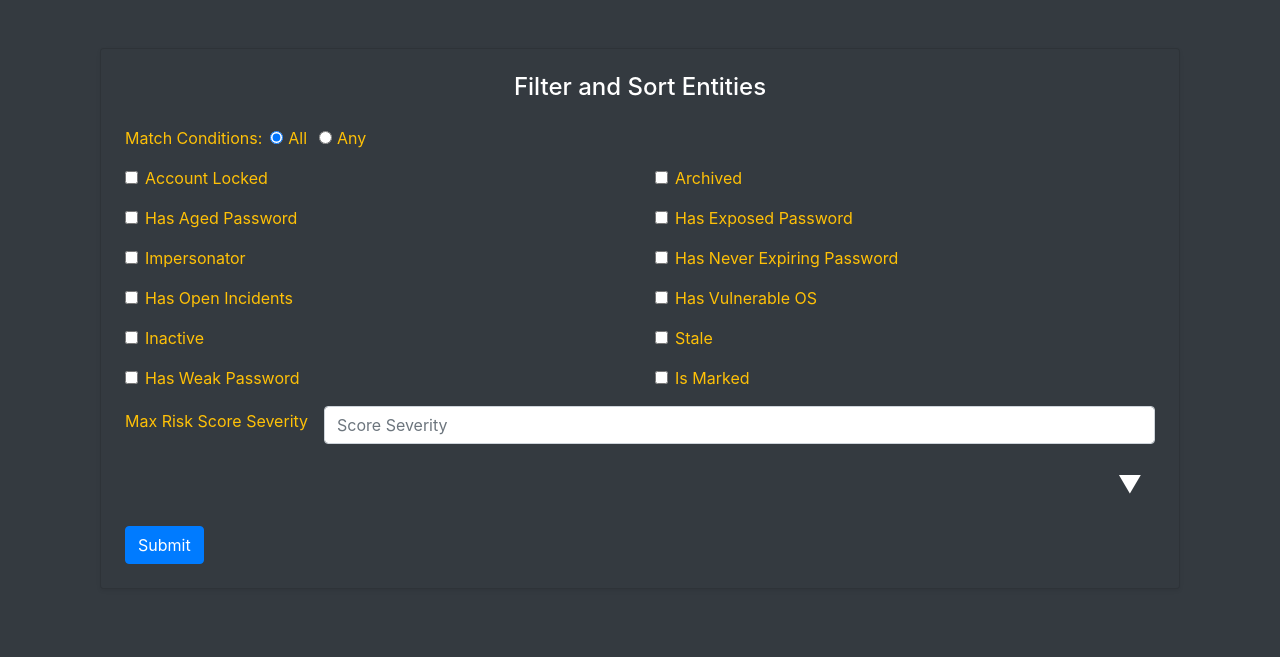
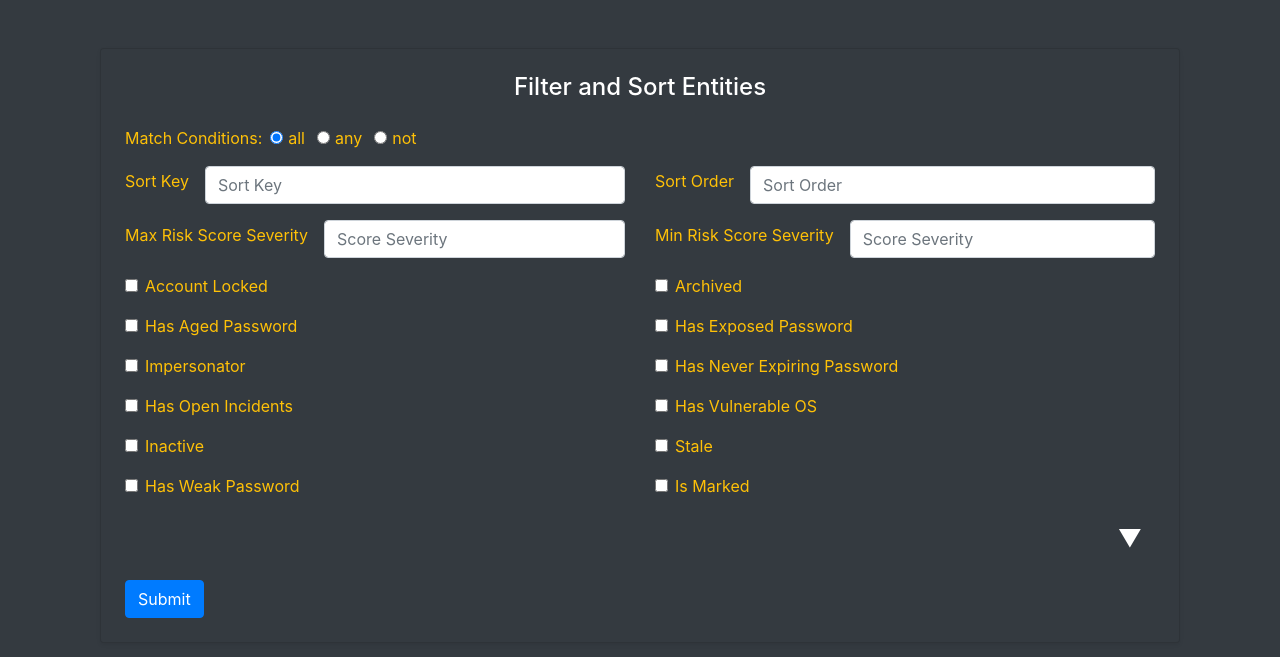
Before and after one commit to zayeemZaki/FullStackCrowdStrikeAutomation, a Flask app: page /entities in a window 1280 px wide. Shown: the part 63-720 px from the top of the page. Run offline with Flask 3, Linux system fonts and the light colour scheme; the visitor is signed in with stand-in values (Sample User, id 1); some libraries are stand-ins or nearby versions.

Commit message:
added more fields to filter

```diff
--- a/website/scripts/entity.py
+++ b/website/scripts/entity.py
@@ -29,18 +29,36 @@ def entity_table():
         }
 
         # Capture form data securely
-        form_data = {k: v.strip() for k, v in request.form.items() if v.strip()}
+        form_data = request.form
+
+        # Convert checkbox values to boolean
+        checkbox_fields = ['accountLocked', 'archived', 'hasAgedPassword', 'hasExposedPassword', 'impersonator',
+                           'hasNeverExpiringPassword', 'hasOpenIncidents', 'hasVulnerableOs', 'inactive', 'stale',
+                           'hasWeakPassword', 'isMarked', 'cloudEnabled', 'cloudOnly', 'hasAccount']
+
+        filters = {field: (form_data.get(field) == 'on') for field in checkbox_fields}
+
+        # Include additional non-checkbox form parameters
+        filters.update({
+            'maxRiskScoreSeverity': form_data.get('maxRiskScoreSeverity', ''),
+            'accountCreationEndTime': form_data.get('accountCreationEndTime', ''),
+            'accountCreationStartTime': form_data.get('accountCreationStartTime', ''),
+            'accountExpirationEndTime': form_data.get('accountExpirationEndTime', ''),
+            'accountExpirationStartTime': form_data.get('accountExpirationStartTime', ''),
+            'agentIds': form_data.get('agentIds', ''),
+            'businessRoles': form_data.get('businessRoles', ''),
+            'domains': form_data.get('domains', ''),
+            'entityIds': form_data.get('entityIds', '')
+        })
 
         # Construct filters based on form input
         query_filters = []
-        for key, value in form_data.items():
+        for key, value in filters.items():
             if value:
-                if key in ["first", "last"]:
-                    query_filters.append(f'{key}: {value}')
-                elif key == "types":
-                    query_filters.append(f'{key}: [{value}]')
+                if isinstance(value, bool):
+                    query_filters.append(f'{key}: {str(value).lower()}')
                 else:
-                    query_filters.append(f'{key}: {"true" if value.lower() == "true" else "false" if value.lower() == "false" else value}')
+                    query_filters.append(f'{key}: "{value}"')
 
         query_filters_string = ", ".join(query_filters)
 
--- a/website/templates/entity/entity.html
+++ b/website/templates/entity/entity.html
@@ -14,13 +14,47 @@
                     <span class="mr-2" style="color: #FFC107;">Match Conditions:</span>
                     <div class="form-check form-check-inline">
                         <input class="form-check-input" type="radio" name="matchCondition" id="matchAll" value="all" checked>
-                        <label class="form-check-label" for="matchAll" style="color: #FFC107;">All</label>
+                        <label class="form-check-label" for="matchAll" style="color: #FFC107;">all</label>
                     </div>
                     <div class="form-check form-check-inline">
                         <input class="form-check-input" type="radio" name="matchCondition" id="matchAny" value="any">
-                        <label class="form-check-label" for="matchAny" style="color: #FFC107;">Any</label>
+                        <label class="form-check-label" for="matchAny" style="color: #FFC107;">any</label>
+                    </div>
+                    <div class="form-check form-check-inline">
+                        <input class="form-check-input" type="radio" name="matchCondition" id="matchNot" value="not">
+                        <label class="form-check-label" for="matchNot" style="color: #FFC107;">not</label>
                     </div>
                 </div>
+            </div>
+
+            <div class="row">
+                <!-- Max Risk Score Severity -->
+                <div class="col-md-6 mb-3 d-flex align-items-center">
+                    <label for="sortKey" class="form-label me-2" style="color: #FFC107;">Sort Key</label>
+                    <input type="text" class="form-control" id="sortKey" name="sortKey" placeholder="Sort Key" style="width: 40%;">
+                </div>
+
+                <!-- Min Risk Score Severity -->
+                <div class="col-md-6 mb-3 d-flex align-items-center">
+                    <label for="sortOrder" class="form-label me-2" style="color: #FFC107;">Sort Order</label>
+                    <input type="text" class="form-control" id="sortOrder" name="sortOrder" placeholder="Sort Order" style="width: 40%;">
+                </div>
+            </div>
+
+            <div class="row">
+                <!-- Max Risk Score Severity -->
+                <div class="col-md-6 mb-3 d-flex align-items-center">
+                    <label for="maxRiskScoreSeverity" class="form-label me-2" style="color: #FFC107;">Max Risk Score Severity</label>
+                    <input type="text" class="form-control" id="maxRiskScoreSeverity" name="maxRiskScoreSeverity" placeholder="Score Severity" style="width: 40%;">
+                </div>
+
+                <!-- Min Risk Score Severity -->
+                <div class="col-md-6 mb-3 d-flex align-items-center">
+                    <label for="minRiskScoreSeverity" class="form-label me-2" style="color: #FFC107;">Min Risk Score Severity</label>
+                    <input type="text" class="form-control" id="minRiskScoreSeverity" name="minRiskScoreSeverity" placeholder="Score Severity" style="width: 40%;">
+                </div>
+
+
             </div>
 
             <!-- Filters -->
@@ -132,14 +166,6 @@
                 </div>
             </div>
 
-            <!-- Max Risk Score Severity -->
-            <div class="row mb-3">
-                <div class="col-md-12 d-flex align-items-center">
-                    <label for="maxRiskScoreSeverity" class="form-label me-2" style="color: #FFC107;">Max Risk Score Severity</label>
-                    <input type="text" class="form-control" id="maxRiskScoreSeverity" name="maxRiskScoreSeverity" placeholder="Score Severity" style="width: 40%;">
-                </div>
-            </div>
-
             <!-- Secondary Filters (Hidden by default) -->
             <div id="secondary-filters" style="display: none;">
                 <div class="row">
@@ -169,6 +195,35 @@
                         <input type="datetime-local" class="form-control" id="accountExpirationStartTime" name="accountExpirationStartTime" style="width: 40%;">
                     </div>
                 </div>
+
+                <div class="row">
+                    <!-- Secondary Filter 3 -->
+                    <div class="col-md-6 mb-3 d-flex align-items-center">
+                        <label for="mostRecentActivityEndTime" class="form-label me-2" style="color: #FFC107;">Most Recent Activity End Time</label>
+                        <input type="datetime-local" class="form-control" id="mostRecentActivityEndTime" name="mostRecentActivityEndTime" style="width: 40%;">
+                    </div>
+
+                    <!-- Secondary Filter 4 -->
+                    <div class="col-md-6 mb-3 d-flex align-items-center">
+                        <label for="mostRecentActivityStartTime" class="form-label me-2" style="color: #FFC107;">Most Recent Activity Start Time</label>
+                        <input type="datetime-local" class="form-control" id="mostRecentActivityStartTime" name="mostRecentActivityStartTime" style="width: 40%;">
+                    </div>
+                </div>
+
+                <div class="row">
+                    <!-- Secondary Filter 3 -->
+                    <div class="col-md-6 mb-3 d-flex align-items-center">
+                        <label for="passwordLastChangeEndTime" class="form-label me-2" style="color: #FFC107;">Password Last Change End Time</label>
+                        <input type="datetime-local" class="form-control" id="passwordLastChangeEndTime" name="passwordLastChangeEndTime" style="width: 40%;">
+                    </div>
+
+                    <!-- Secondary Filter 4 -->
+                    <div class="col-md-6 mb-3 d-flex align-items-center">
+                        <label for="passwordLastChangeStartTime" class="form-label me-2" style="color: #FFC107;">Password Last Change Start Time</label>
+                        <input type="datetime-local" class="form-control" id="passwordLastChangeStartTime" name="passwordLastChangeStartTime" style="width: 40%;">
+                    </div>
+                </div>
+
 
                 <div class="row">
                     <!-- Secondary Filter 5 -->
@@ -212,6 +267,24 @@
                         <div class="form-check">
                             <input class="form-check-input" type="checkbox" id="cloudOnly" name="cloudOnly">
                             <label class="form-check-label" for="cloudOnly" style="color: #FFC107;">Cloud Only</label>
+                        </div>
+                    </div>
+                </div>
+
+                <div class="row">
+                    <!-- Secondary Filter 9 -->
+                    <div class="col-md-6 mb-3">
+                        <div class="form-check">
+                            <input class="form-check-input" type="checkbox" id="unmanaged" name="unmanaged">
+                            <label class="form-check-label" for="unmanaged" style="color: #FFC107;">Unmanaged</label>
+                        </div>
+                    </div>
+
+                    <!-- Secondary Filter 10 -->
+                    <div class="col-md-6 mb-3">
+                        <div class="form-check">
+                            <input class="form-check-input" type="checkbox" id="watched" name="watched">
+                            <label class="form-check-label" for="watched" style="color: #FFC107;">Watched</label>
                         </div>
                     </div>
                 </div>
```
